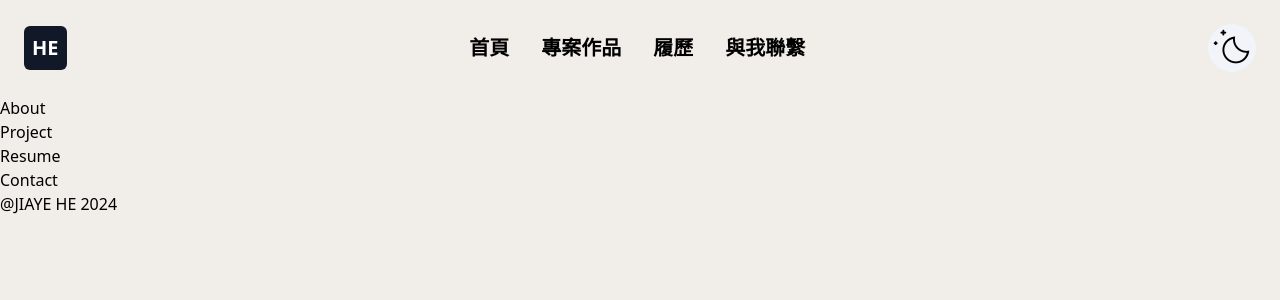
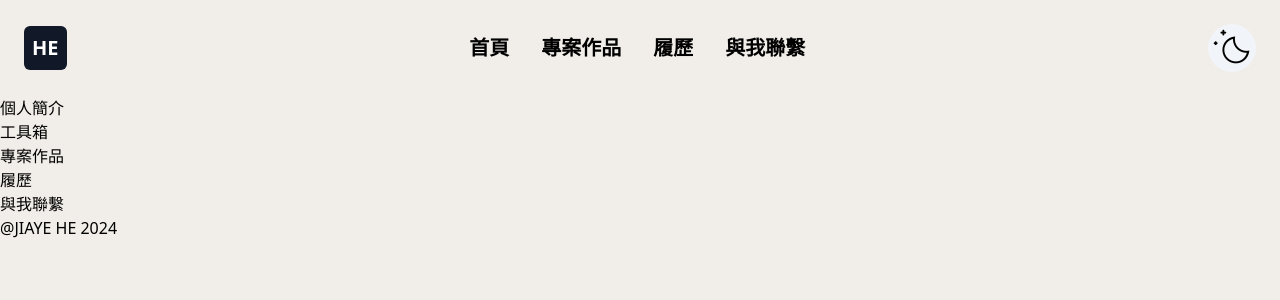
Before and after one commit to Sapphire0912/Portfolio-Website, a Next.js app in the folder portfolio-website/: page / in a window 1280 px wide. Shown: the top 300 px of the page. Built offline with nearby package versions, Linux system fonts and the light colour scheme.

Commit message:
Update section title

```diff
--- a/portfolio-website/src/app/page.tsx
+++ b/portfolio-website/src/app/page.tsx
@@ -19,8 +19,10 @@ export default function Home() {
         darkMode ? "bg-slate-700 text-white" : "bg-[#f1ede8] text-black"
       } min-h-screen`}
     >
-      <div id="header">
-        <section className="flex justify-between items-center p-6">
+      <header
+        id="header"
+        className="fixed top-0 left-0 w-full flex justify-between items-center p-6"
+      >
         <div
           className={`${
             darkMode ? "bg-gray-300 text-black" : "bg-gray-900 text-white"
@@ -38,10 +40,7 @@ export default function Home() {
           >
             專案作品
           </a>
-            <a
-              href="#resume"
-              className={`relative hover:border-b-4 ${navColor}`}
-            >
+          <a href="#resume" className={`relative hover:border-b-4 ${navColor}`}>
             履歷
           </a>
           <a
@@ -65,9 +64,9 @@ export default function Home() {
             alt={darkMode ? "sun" : "moon"}
           />
         </button>
-        </section>
-      </div>
+      </header>
 
+      <main className="pt-24">
         <div id="home">
           <AboutSection />
         </div>
@@ -83,6 +82,7 @@ export default function Home() {
         <div id="contact">
           <ContactSection />
         </div>
+      </main>
       <Footer />
     </section>
   );
--- a/portfolio-website/src/components/About.tsx
+++ b/portfolio-website/src/components/About.tsx
@@ -1,7 +1,12 @@
 import React from "react";
 
 const About = () => {
-  return <div>About</div>;
+  return (
+    <section>
+      <div className="about">個人簡介</div>
+      <div className="toolkit">工具箱</div>
+    </section>
+  );
 };
 
 export default About;
--- a/portfolio-website/src/components/Contact.tsx
+++ b/portfolio-website/src/components/Contact.tsx
@@ -1,7 +1,7 @@
 import React from "react";
 
 const Contact = () => {
-  return <div>Contact</div>;
+  return <div>與我聯繫</div>;
 };
 
 export default Contact;
--- a/portfolio-website/src/components/Project.tsx
+++ b/portfolio-website/src/components/Project.tsx
@@ -1,7 +1,7 @@
 import React from "react";
 
 const Project = () => {
-  return <div>Project</div>;
+  return <div>專案作品</div>;
 };
 
 export default Project;
--- a/portfolio-website/src/components/Resume.tsx
+++ b/portfolio-website/src/components/Resume.tsx
@@ -1,7 +1,7 @@
 import React from "react";
 
 const Resume = () => {
-  return <div>Resume</div>;
+  return <div>履歷</div>;
 };
 
 export default Resume;
```
Lines whose indentation alone changed are shown as unchanged.
